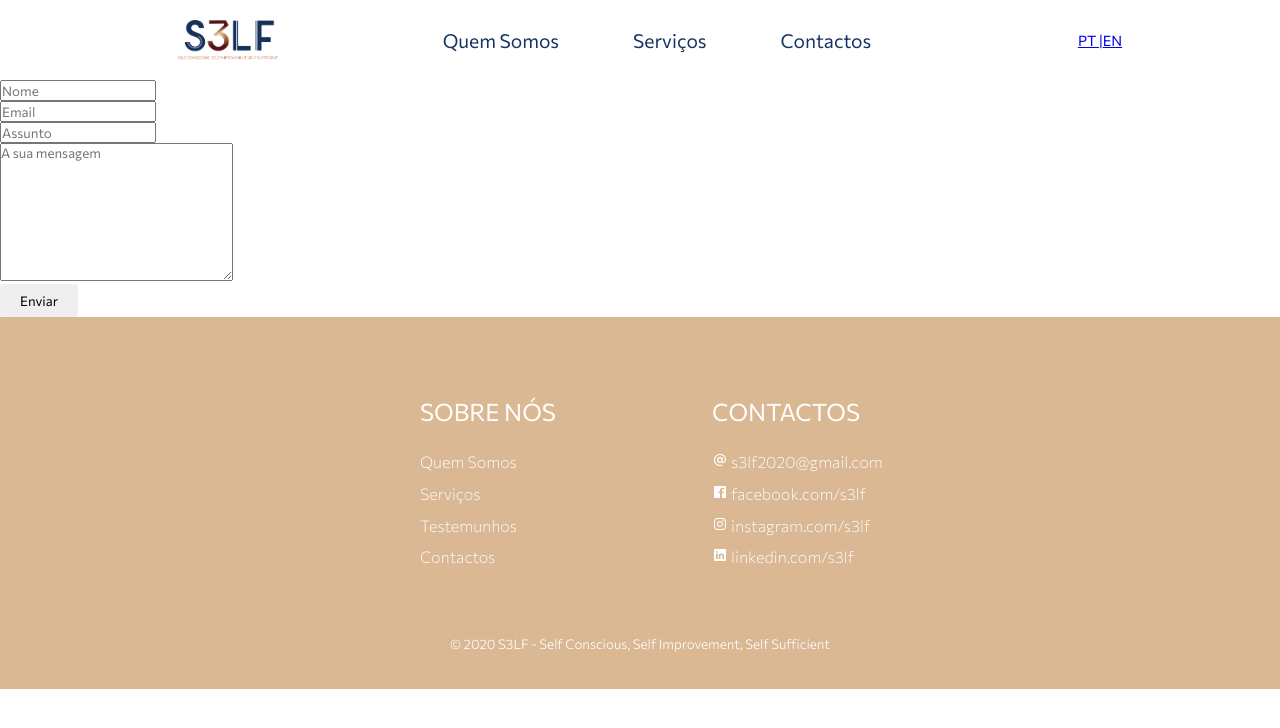
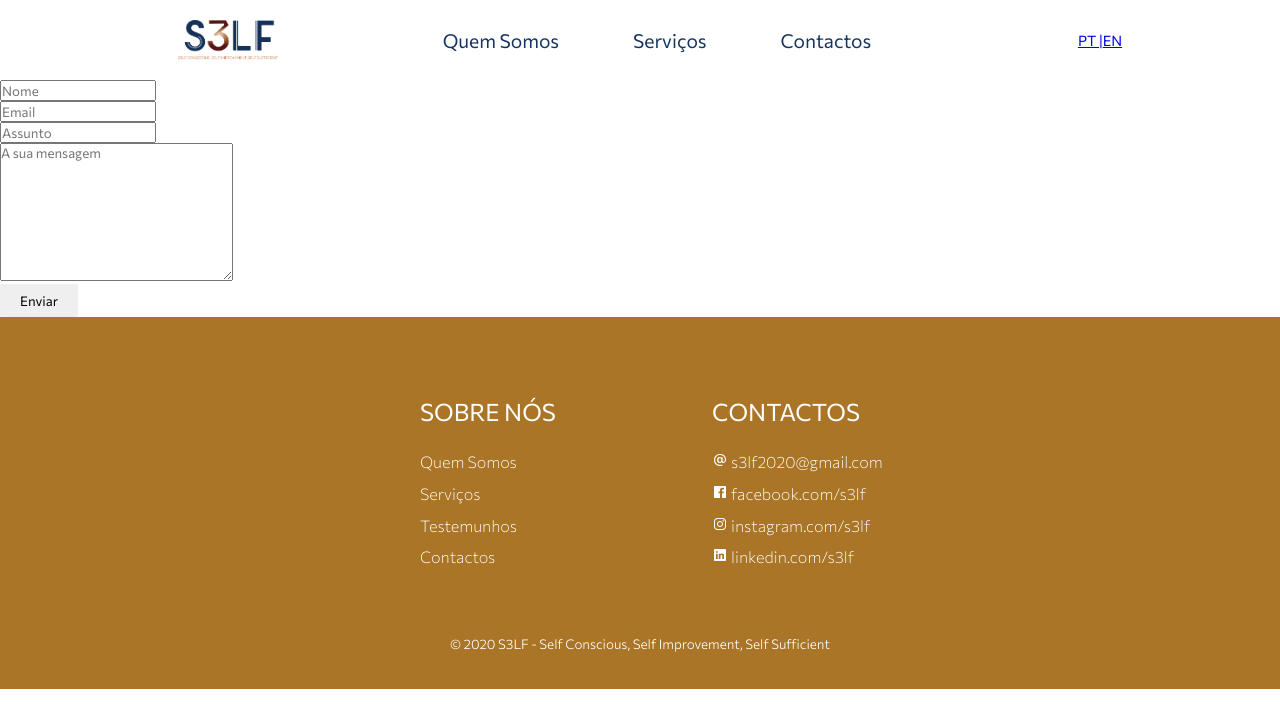
Before and after one commit to Isa1Maria/s3lf, a React (Create React App) app: page /contactos in a window 1280 px wide. Shown: the top 728 px of the page. Built offline with nearby package versions, Linux system fonts and the light colour scheme.

Commit message:
Changed main color

```diff
--- a/src/Componentes/Footer.css
+++ b/src/Componentes/Footer.css
@@ -1,5 +1,5 @@
 .footer-container {
-  background-color: #dab893;
+  background-color: rgb(170, 117, 39);
   padding: 4rem 0 2rem 0;
   display: flex;
   flex-direction: column;
--- a/src/Componentes/HeroSection.css
+++ b/src/Componentes/HeroSection.css
@@ -12,7 +12,7 @@
 
 .hero-container > p {
   margin-top: 8px;
-  color: #fff;
+  color: rgb(170, 117, 39);
   font-size: 70px;
   font-family: 'Montserrat', sans-serif;
   font-weight: 300;
--- a/src/Componentes/Serviços.css
+++ b/src/Componentes/Serviços.css
@@ -9,7 +9,7 @@ h1 {
   font-family: 'Montserrat', sans-serif;
   font-weight: 300;
   font-size: 48px;
-  color: #dab893;
+  color: rgb(170, 117, 39);
 }
 
 .cards__container {
```
